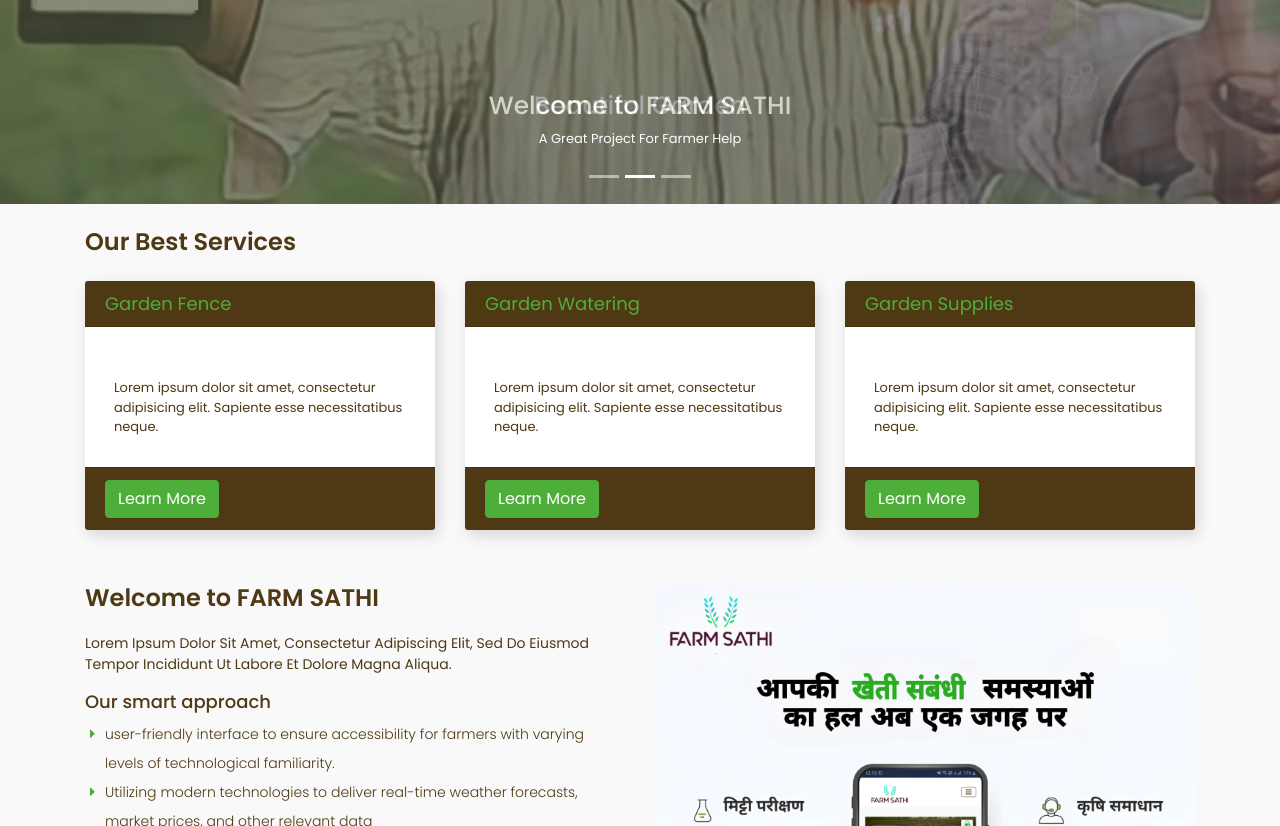
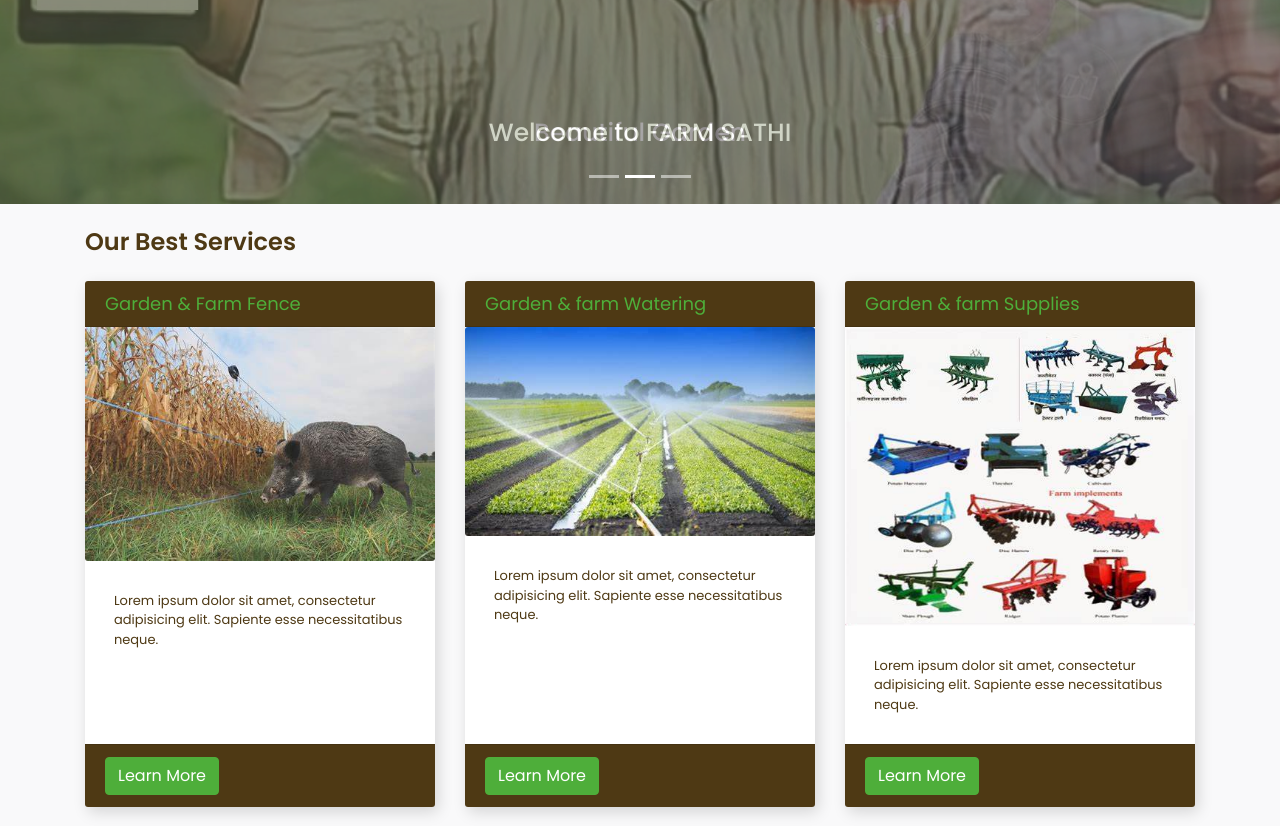
Before and after one commit to vikas-nagar9001/FarmSathi, a plain HTML site: page index.html in a window 1280 px wide. Shown: the part 580-1406 px from the top of the page. Drawn offline with Linux system fonts and the light colour scheme.

Commit message:
Our Best Services
changing in images and make some new pages

```diff
--- a/index.html
+++ b/index.html
@@ -73,21 +73,21 @@
             <div class="carousel-item active" style="background-image: url('images/slider-001.jpg')">
                <div class="carousel-caption d-none d-md-block">
                   <h3>Welcome to FARM SATHI</h3>
-                  <p>A Great Project For Farmer Help</p>
+                  <p></p>
                </div>
             </div>
             <!-- Slide Two - Set the background image for this slide in the line below -->
             <div class="carousel-item" style="background-image: url('images/slider-002.jpg')">
                <div class="carousel-caption d-none d-md-block">
                   <h3>Beautiful Garden</h3>
-                  <p>A Great Project For Farmer Help</p>
+                  <p></p>
                </div>
             </div>
             <!-- Slide Three - Set the background image for this slide in the line below -->
             <div class="carousel-item" style="background-image: url('images/slider-003.jpg')">
                <div class="carousel-caption d-none d-md-block">
                   <h3>Welcome to FARM SATHI</h3>
-                  <p>A Great Project For Farmer Help</p>
+                  <p></p>
                </div>
             </div>
          </div>
@@ -111,9 +111,9 @@
          <div class="row">
             <div class="col-lg-4 mb-4">
                <div class="card h-100">
-                  <h4 class="card-header">Garden Fence</h4>
+                  <h4 class="card-header">Garden & Farm Fence</h4>
                   <div class="card-img">
-                     <img class="img-fluid" src="images/services-img-01.jpg" alt="" />
+                     <img class="img-fluid" src="images\garden&farmfaence.jpeg" alt="" />
                   </div>
                   <div class="card-body">
                      <p class="card-text">Lorem ipsum dolor sit amet, consectetur adipisicing elit. Sapiente esse
@@ -126,9 +126,9 @@
             </div>
             <div class="col-lg-4 mb-4">
                <div class="card h-100">
-                  <h4 class="card-header">Garden Watering</h4>
+                  <h4 class="card-header">Garden & farm Watering</h4>
                   <div class="card-img">
-                     <img class="img-fluid" src="images/services-img-02.jpg" alt="" />
+                     <img class="img-fluid" src="images\gardenandfarmwatering.jpeg" alt="" />
                   </div>
                   <div class="card-body">
                      <p class="card-text">Lorem ipsum dolor sit amet, consectetur adipisicing elit. Sapiente esse
@@ -141,9 +141,9 @@
             </div>
             <div class="col-lg-4 mb-4">
                <div class="card h-100">
-                  <h4 class="card-header">Garden Supplies</h4>
+                  <h4 class="card-header">Garden & farm Supplies</h4>
                   <div class="card-img">
-                     <img class="img-fluid" src="images/services-img-03.jpg" alt="" />
+                     <img class="img-fluid" src="images\garden&farmsupplies.jpeg" alt="" />
                   </div>
                   <div class="card-body">
                      <p class="card-text">Lorem ipsum dolor sit amet, consectetur adipisicing elit. Sapiente esse
```
Also changed, not shown: contact.html (+6 -6 lines), Homepage/Garden&farmfance.htm (added), images/garden&farmfaence.jpeg (added), images/garden&farmsupplies.jpeg (added), images/gardenandfarmwatering.jpeg (added).
